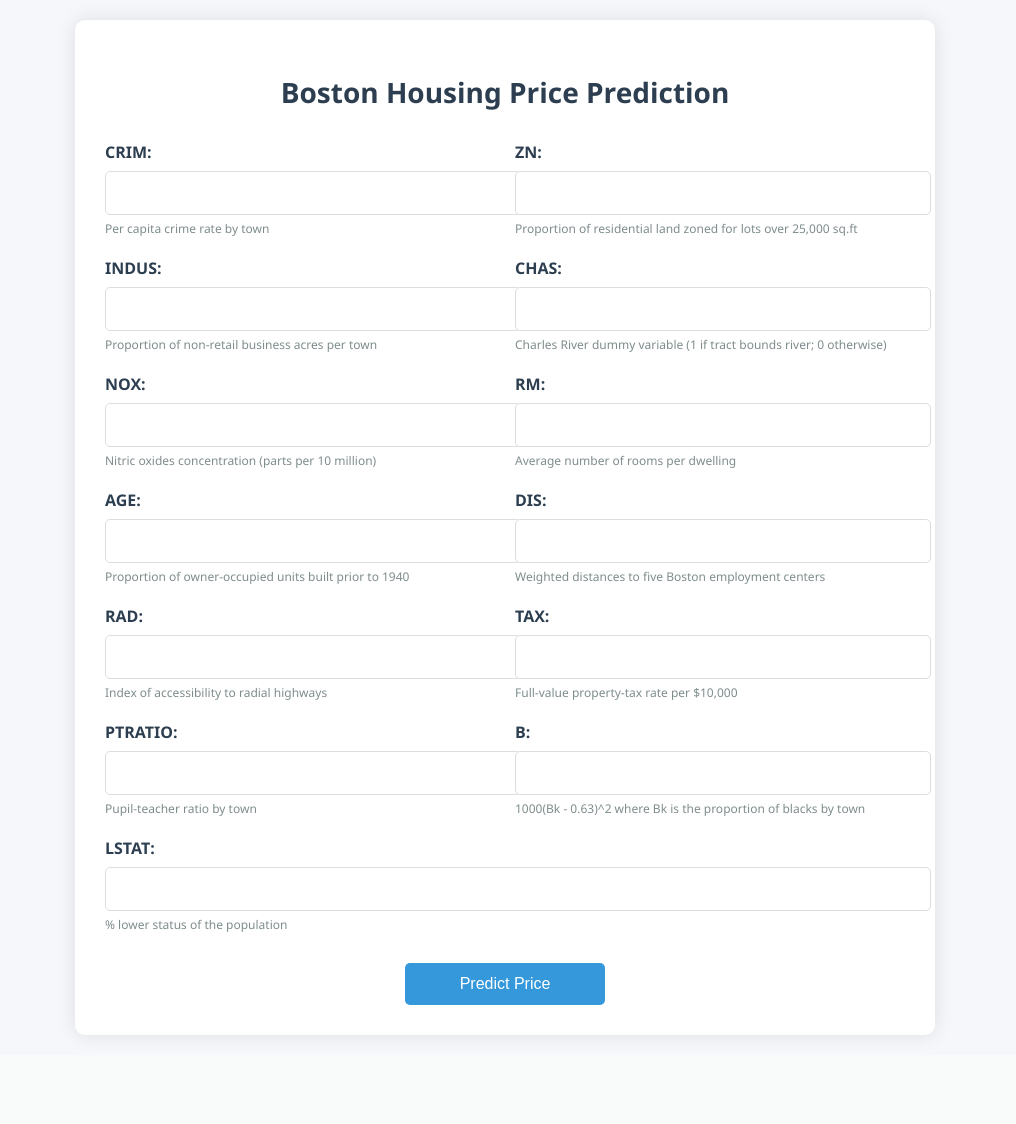
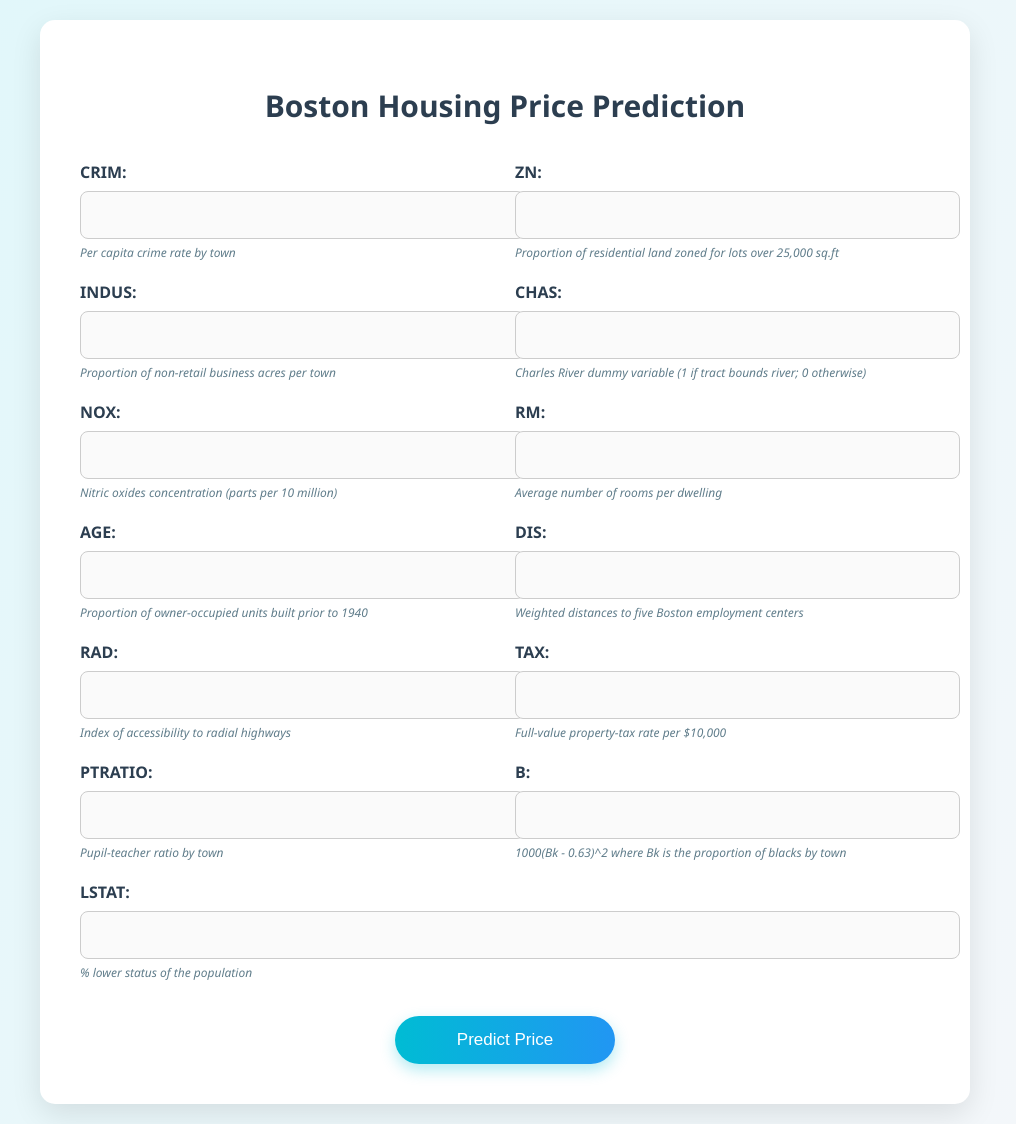
Before and after one commit to ab1ngeorge/Boston-Housing-Price-Prediction, a Flask app: page / in a window 1280 px wide. Shown: the whole page, without its empty margins (135-1151 px from the left). Before the commit the page ends 1039 px from the top, so only its background shows below. Run offline with Flask 3, Linux system fonts and the light colour scheme.

Commit message:
Update index.html

```diff
--- a/templates/index.html
+++ b/templates/index.html
@@ -5,26 +5,32 @@
     <style>
         body {
     font-family: 'Segoe UI', Tahoma, Geneva, Verdana, sans-serif;
-            background-color: #f5f7fa;
+    background: linear-gradient(120deg, #e0f7fa, #f5f7fa);
     margin: 0;
     padding: 20px;
     color: #333;
 }
 
 .container {
-            max-width: 800px;
+    max-width: 850px;
     margin: 0 auto;
     background: white;
-            padding: 30px;
-            border-radius: 10px;
-            box-shadow: 0 0 20px rgba(0, 0, 0, 0.1);
+    padding: 40px;
+    border-radius: 15px;
+    box-shadow: 0 10px 30px rgba(0, 0, 0, 0.1);
+    transition: transform 0.3s ease;
+}
+
+.container:hover {
+    transform: scale(1.01);
 }
 
 h2 {
     color: #2c3e50;
     text-align: center;
-            margin-bottom: 30px;
-            font-size: 28px;
+    margin-bottom: 35px;
+    font-size: 30px;
+    font-weight: bold;
 }
 
 .form-group {
@@ -40,62 +46,70 @@
 
 input[type="text"] {
     width: 100%;
-            padding: 12px;
-            border: 1px solid #ddd;
-            border-radius: 5px;
+    padding: 14px;
+    border: 1px solid #ccc;
+    border-radius: 8px;
     font-size: 16px;
-            transition: border 0.3s;
+    transition: all 0.3s ease;
+    background-color: #fafafa;
 }
 
 input[type="text"]:focus {
-            border-color: #3498db;
+    border-color: #00bcd4;
     outline: none;
-            box-shadow: 0 0 5px rgba(52, 152, 219, 0.5);
+    box-shadow: 0 0 8px rgba(0, 188, 212, 0.3);
+    background-color: #fff;
 }
 
 .form-row {
     display: flex;
     gap: 20px;
+    flex-wrap: wrap;
 }
 
 .form-row .form-group {
     flex: 1;
+    min-width: 250px;
 }
 
 button {
-            background-color: #3498db;
+    background: linear-gradient(to right, #00bcd4, #2196f3);
     color: white;
     border: none;
-            padding: 12px 25px;
-            font-size: 16px;
-            border-radius: 5px;
+    padding: 14px 28px;
+    font-size: 17px;
+    border-radius: 30px;
     cursor: pointer;
-            transition: background-color 0.3s;
+    transition: background 0.3s ease;
+    margin: 35px auto 0;
     display: block;
-            margin: 30px auto 0;
-            width: 200px;
+    width: 220px;
+    box-shadow: 0 6px 15px rgba(0, 188, 212, 0.3);
 }
 
 button:hover {
-            background-color: #2980b9;
+    background: linear-gradient(to right, #0288d1, #1976d2);
 }
 
 .prediction {
-            margin-top: 30px;
-            padding: 15px;
-            background-color: #e8f4fc;
-            border-radius: 5px;
+    margin-top: 35px;
+    padding: 18px;
+    background-color: #e3f2fd;
+    border-radius: 8px;
     text-align: center;
-            font-size: 18px;
-            color: #2c3e50;
-            border-left: 5px solid #3498db;
+    font-size: 20px;
+    color: #1e88e5;
+    font-weight: 500;
+    border-left: 6px solid #2196f3;
 }
 
 .feature-info {
     font-size: 12px;
-            color: #7f8c8d;
+    color: #607d8b;
     margin-top: 5px;
+    font-style: italic;
 }
+
     </style>
 </head>
 <body>
```
Lines whose indentation alone changed are shown as unchanged.
